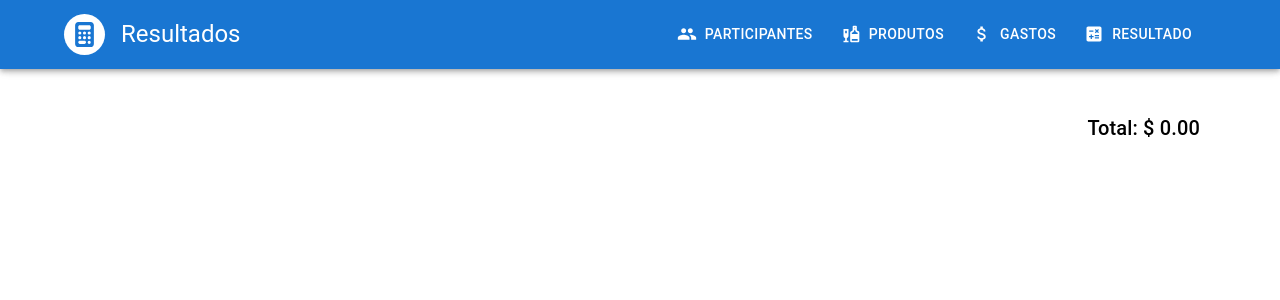
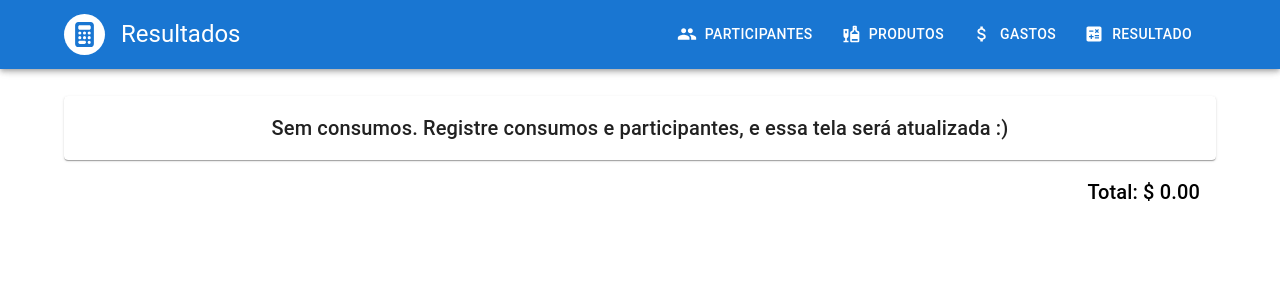
Before and after one commit to jonatas1n/divide-ai, a React (Vite) app: page /conta-bar/result in a window 1280 px wide. Shown: the top 300 px of the page. Built offline with nearby package versions, Linux system fonts and the light colour scheme.

Commit message:
feat: add placeholder when do not have costs on result page

```diff
--- a/src/pages/Result/index.tsx
+++ b/src/pages/Result/index.tsx
@@ -51,6 +51,13 @@ export const Result = () => {
                   </TableCell>
                 </TableRow>
               ))}
+              {Object.keys(updatedGuestsCosts).length === 0 && (
+                <Card>
+                  <Typography variant="h6" align="center" p={2}>
+                    Sem consumos. Registre consumos e participantes, e essa tela será atualizada :)
+                  </Typography>
+                </Card>
+              )}
             </TableBody>
           </Table>
         </Card>
```
